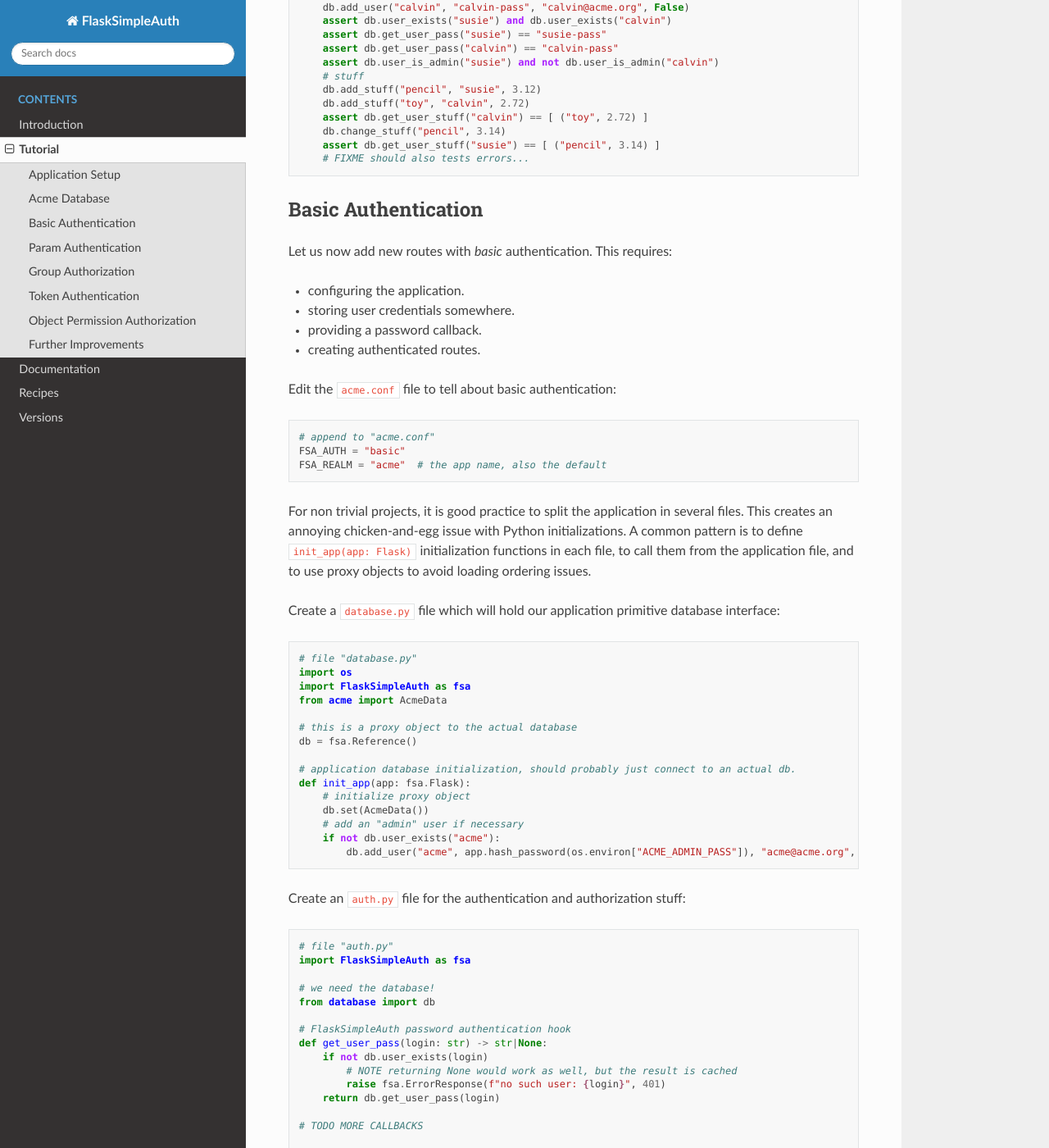
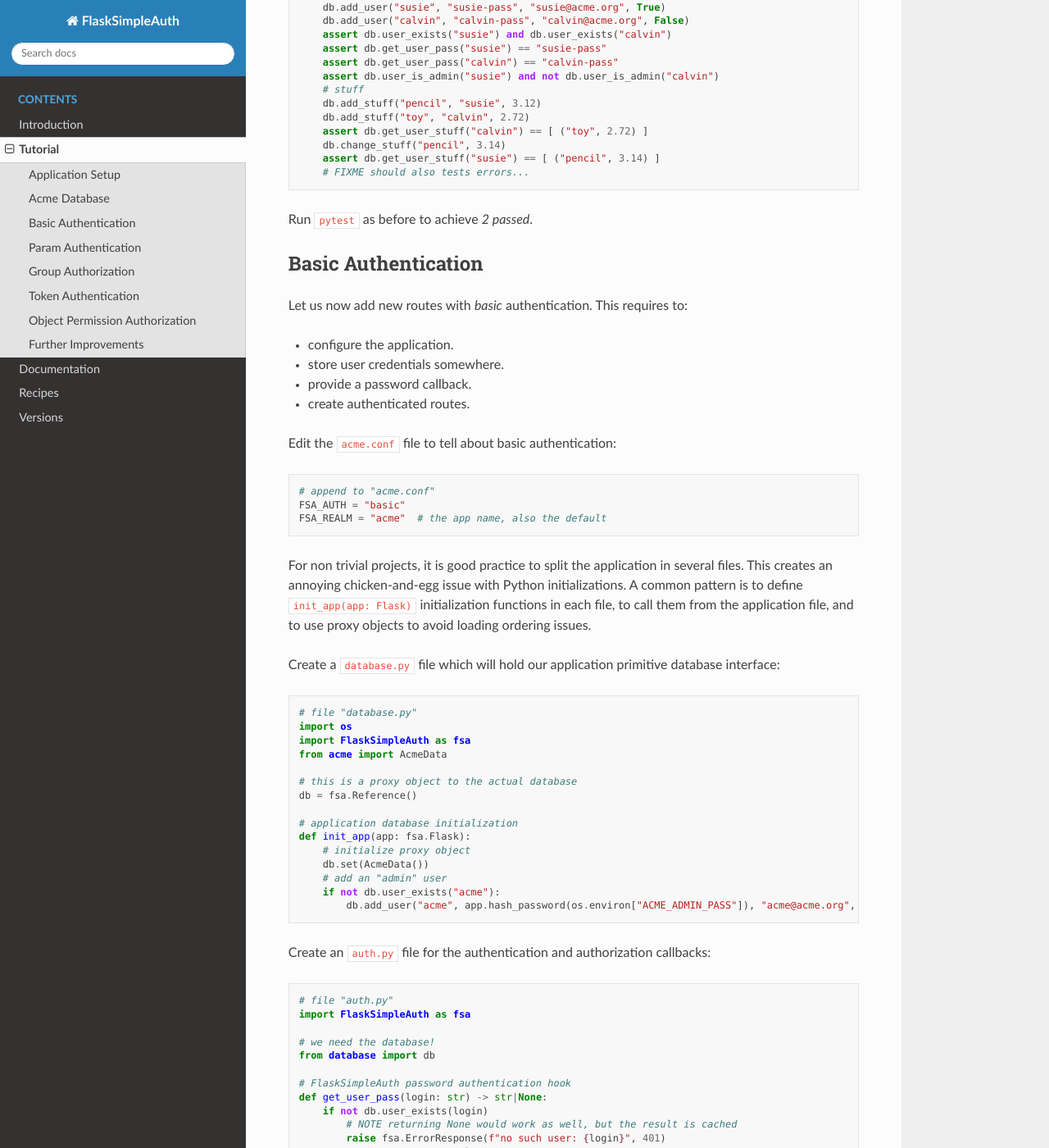
Before and after one commit to zx80/flask-simple-auth, a Sphinx documentation site: the page built from docs/TUTORIAL.md, in a window 1280 px wide and 1400 px high, scrolled down 3503 px. Shown: the whole window at 82% size. Built offline with Sphinx 7.4.7 and the Read the Docs theme 2.0.0, drawn with Linux system fonts in a browser that asks for light colours; pages that are not in the unit, such as notebooks, are missing from menus; some of the changed text lies outside the part shown.

Commit message:
rephrase by applying diataxis advices.

````diff
--- a/docs/TUTORIAL.md
+++ b/docs/TUTORIAL.md
@@ -32,7 +32,8 @@ pip install FlaskSimpleAuth[password]
 Create the `app.py` file with an unauthenticated `GET /hello` route.
 The route is open because it is authorized to *ANY*one.
 The `authorize` route parameter is mandatory to declare authorization
-requirements on the route. If not set, the route is closed (aka 403).
+requirements on the route.
+If not set, the route is closed (aka 403).
 
 ```python
 # file "app.py"
@@ -129,7 +132,8 @@ pytest test.py  # 1 passed
 ## Acme Database
 
 Our incredible application will held some data in a toy *Acme* database with
-*Users* who can own *Stuff* at a price. Create file `acme.py`:
+*Users* who can own *Stuff* at a price.
+Create file `acme.py` to manage a simplistic database:
 
 ```python
 # file "acme.py"
@@ -203,15 +207,17 @@ def test_acmedata():
     # FIXME should also tests errors...
 ```
 
+Run `pytest` as before to achieve *2 passed*.
+
 ## Basic Authentication
 
 Let us now add new routes with *basic* authentication.
-This requires:
+This requires to:
 
-- configuring the application.
-- storing user credentials somewhere.
-- providing a password callback.
-- creating authenticated routes.
+- configure the application.
+- store user credentials somewhere.
+- provide a password callback.
+- create authenticated routes.
 
 Edit the `acme.conf` file to tell about basic authentication:
 
@@ -240,16 +246,16 @@ from acme import AcmeData
 # this is a proxy object to the actual database
 db = fsa.Reference()
 
-# application database initialization, should probably just connect to an actual db.
+# application database initialization
 def init_app(app: fsa.Flask):
     # initialize proxy object
     db.set(AcmeData())
-    # add an "admin" user if necessary
+    # add an "admin" user
     if not db.user_exists("acme"):
         db.add_user("acme", app.hash_password(os.environ["ACME_ADMIN_PASS"]), "acme@acme.org", True)
 ```
 
-Create an `auth.py` file for the authentication and authorization stuff:
+Create an `auth.py` file for the authentication and authorization callbacks:
 
 ```python
 # file "auth.py"
````
Also changed, not shown: other parts of docs/TUTORIAL.md (+11 -5 lines).
